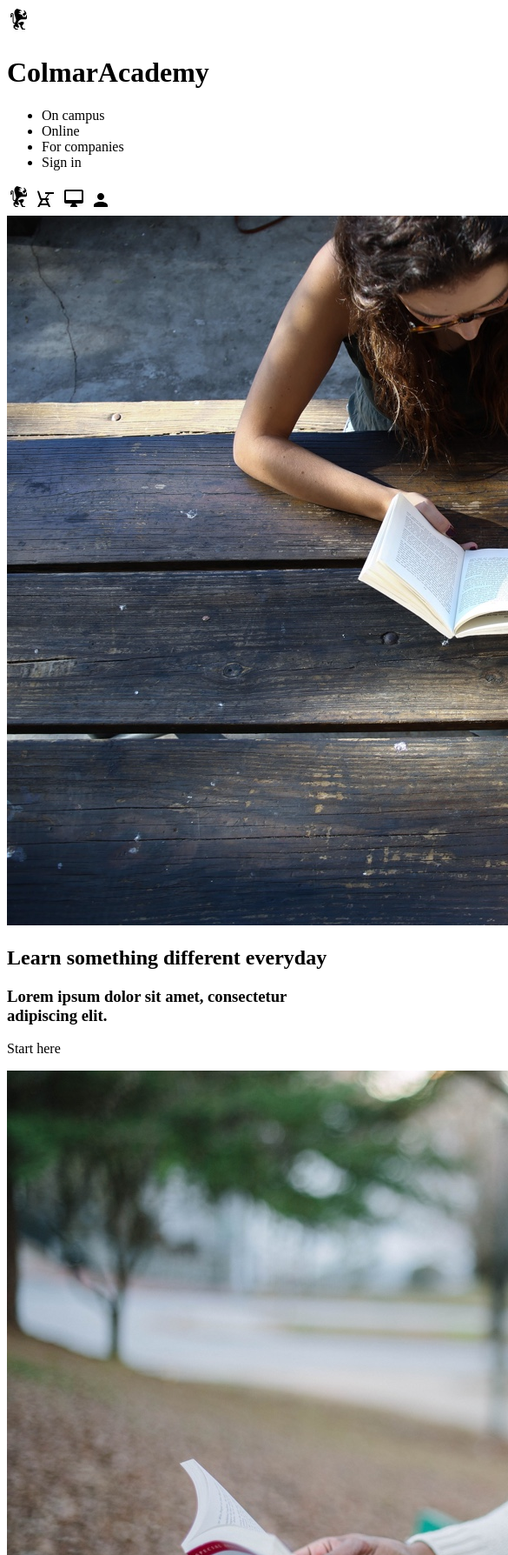
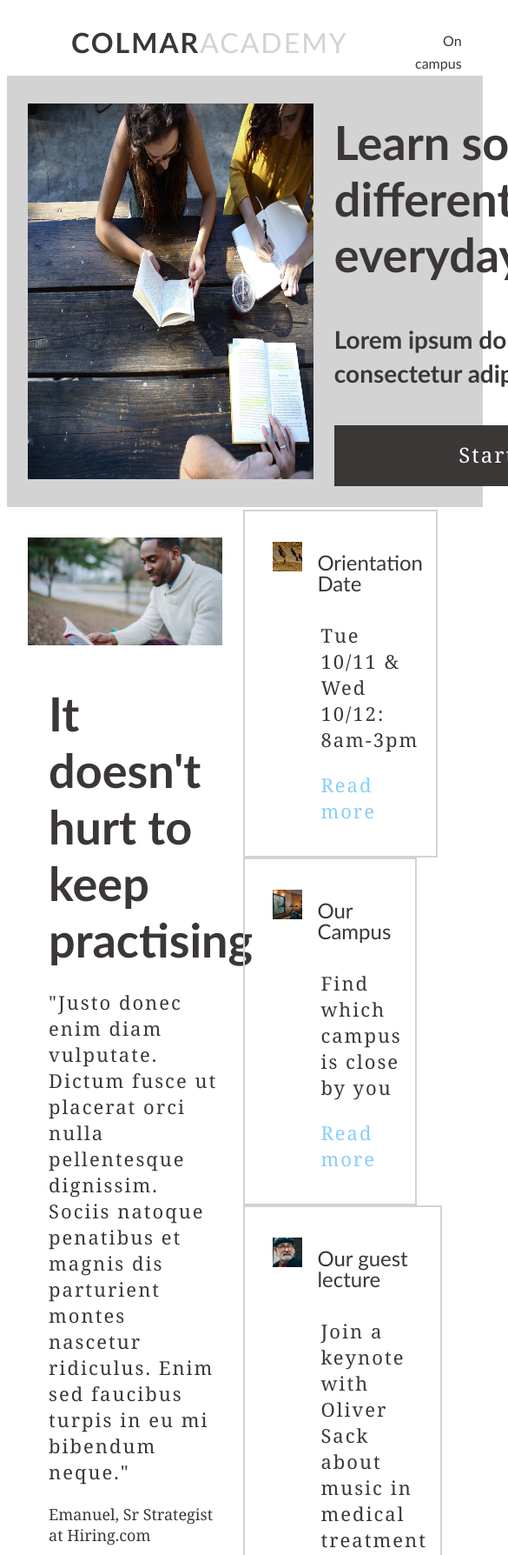
Before and after one commit to agrilo1028/colmar, a plain HTML site: page index.html in a window 390 px wide. Shown: the top 1788 px of the page at 87% size, 585 px wide, since content can reach past the window. Drawn offline with Linux system fonts and the light colour scheme.

Commit message:
header and sec 1 and 2 done

```diff
--- a/css/style.css
+++ b/css/style.css
@@ -0,0 +1,172 @@
+html {
+    font-family: "Trebuchet MS";
+    color: rgb(59, 55, 55);
+}
+
+.mobile {
+    visibility: hidden;
+    display: none;
+}
+
+img .mobile {
+    display: none;
+    visibility: hidden;
+}
+
+header {
+    height: 64px;
+    width: 100%;
+    padding: 0 24px;
+    padding-bottom: 15px;
+}
+
+#logo-d {
+    width: 50px;
+}
+
+h1 {
+    text-transform: uppercase;
+    letter-spacing: 2px;
+}
+
+.h1 {
+    font-weight: 200;
+    color: lightgrey;
+}
+
+.desktop {
+    display: inline-flex;
+    width: 100%;
+}
+
+.flex {
+    display: inline-flex;
+}
+
+li {
+    display: inline-flex;
+    margin-left: 16px;
+    line-height: 1.6;
+    padding-top: 10px;
+    text-align: right;
+    margin-right: 0;
+}
+
+.first {
+    background-color: lightgrey;
+    display: inline-flex;
+}
+
+.first img {
+    padding: 32px 24px;
+    width: 60%;
+}
+
+h2 {
+    font-weight: 800;
+    font-size: 54px;
+    line-height: 1.2;
+}
+
+.first-text {
+    width: 500px;
+    margin: auto auto;
+}
+
+h3 {
+    font-size: 28px;
+    line-height: 1.4;
+}
+
+.button {
+    color:white;
+    background: rgb(59, 55, 55);
+    width: 420px;
+    font-size: 24px;
+    padding: 20px auto;
+    text-align: center;
+    height: 70px;
+    margin-top: 40px;
+    font-weight: lighter;
+    line-height: 2.8;
+}
+
+.second {
+    display: flex;
+    width: 100%;
+}
+
+.left .side, .left .sidegray {
+    display: inline-flex;
+    padding-left: 16px;
+}
+
+#left {
+    width: 100%;
+}
+
+#left-left {
+    width: 60%;
+    padding: 32px 24px;
+}
+
+.left h2, .left p {
+    padding-left: 24px;
+    /* width: 100%; */
+}
+
+.left h2 {
+    margin-bottom: 24px;
+}
+
+p {
+    font-size: 22px;
+    font-weight: 1.2;
+    letter-spacing: 2px;
+    font-family: Georgia;
+}
+
+.sign {
+    font-size: 18px;
+    letter-spacing: 0;
+}
+
+#left-right {
+    width: 40%;
+}
+
+#left-right img {
+    width: 105%;
+    margin: 0;
+    height: auto;
+    padding: 35px 16px;
+    /* border: 2px solid black; */
+}
+
+.side, .sidegray {
+    border: 2px solid lightgray;
+    display: flex;
+    justify-content: center;
+    flex-direction: row;
+
+}
+
+.text {
+    width: 130%;
+    padding: 15px;
+}
+
+.RM {
+    color: lightskyblue;
+}
+
+#left-right h4 {
+    margin-left: 20px;
+    font-size: 24px;
+    font-weight: 500;
+    line-height: 1;
+}
+
+video {
+    width: 60%;
+}
--- a/index.html
+++ b/index.html
@@ -7,14 +7,18 @@
     <body>
         <header>
             <div class="desktop">
+                <div class="flex">
                     <img id="logo-d" src="images/ic-logo.svg" atl="lion logo">
                     <h1>Colmar<span class="h1">Academy</span></h1>
+                </div>
+                <div class="ul">
                     <ul>
                         <li>On campus</li>
                         <li>Online</li>
                         <li>For companies</li>
                         <li>Sign in</li>
                     </ul>
+                </div>
             </div>
             <div class="mobile">
                 <img id="logo" src="images/ic-logo.svg" alt="lion logo" />
@@ -28,7 +32,7 @@
         <!-- 1st setion  -->
         <div class="first">
             <img src="images/banner.jpg" alt="ladies studying outside" />
-            <div class="first=text">
+            <div class="first-text">
                 <h2>Learn something different everyday</h2>
                 <h3>Lorem ipsum dolor sit amet, consectetur adipiscing elit.</h3>
                 <p class="button">Start here</p>
@@ -36,34 +40,46 @@
         </div>
 
         <!-- 2nd section -->
-        <div>
-            <div class="left">
-                <img src="images/information-main.jpg" alt="gentleman reading" />
+        <div class="second">
+            <div class="left" id="left-left">
+                <img id="left" src="images/information-main.jpg" alt="gentleman reading" />
                 <h2>It doesn't hurt to keep practising</h2>
-                <p>Justo donec enim diam vulputate. Dictum fusce ut placerat orci nulla pellentesque dignissim. Sociis natoque penatibus et magnis dis parturient montes nascetur ridiculus. Enim sed faucibus turpis in eu mi bibendum neque. Phasellus egestas tellus rutrum tellus pellentesque eu tincidunt. Non blandit massa enim nec dui nunc mattis enim ut.</p>
+                <p>"Justo donec enim diam vulputate. Dictum fusce ut placerat orci nulla pellentesque dignissim. Sociis natoque penatibus et magnis dis parturient montes nascetur ridiculus. Enim sed faucibus turpis in eu mi bibendum neque."</p>
                 <p class="sign">Emanuel, Sr Strategist at Hiring.com</p>
             </div>
-            <div class="right">
+            <div class="left" id="left-right">
                 <div class="side">
+                    <div class="image">
                     <img src="images/information-orientation.jpg" />
                     <img class="mobile" src="images/information-orientation-mobile.jpg" />
+                    </div>
+                    <div class="text">
                     <h4>Orientation Date</h4>
                     <p>Tue 10/11 & Wed 10/12: 8am-3pm</p>
                     <p class="RM">Read more</p>
                     </div>
+                </div>
                 <div class="side">
+                    <div class="image">
                     <img src="images/information-campus.jpg" />
                     <img src="images/information-campus-mobile.jpg" class="mobile" />
+                    </div>
+                    <div class="text">
                     <h4>Our Campus</h4>
                     <p>Find which campus is close by you</p>
                     <p class="RM">Read more</p>
                     </div>
+                </div>
                 <div class="sidegray">
+                    <div class="image">
                     <img src="images/information-guest-lecture.jpg" />
-                    <img src="images/information-guest-lecture-mobile.jpg" classs="mobile" />
+                    <img src="images/information-guest-lecture-mobile.jpg" class="mobile" />
+                    </div>
+                    <div class="text">
                     <h4>Our guest lecture</h4>
-                    <p>Join a keynote with Oliver Sack about music in medical treatment</p>
+                    <p>Join a keynote with Oliver Sack   about music in medical treatment</p>
                     <p class="RM">Read more</p>
+                    </div>
                 </div>
             </div>
         </div>
@@ -121,7 +137,7 @@
             <div class=video-left>
                 <video src="videos/thesis.mp4" muted autoplay controls></video>
                 <h4>Reimagine Urban</h4>
-                <p>Justo donec enim diam vulputate. Dictum fusce ut placerat orci nulla pellentesque dignissim. Sociis natoque penatibus et magnis dis parturient montes nascetur ridiculus. Enim sed faucibus turpis in eu mi bibendum neque. Phasellus egestas tellus rutrum tellus pellentesque eu tincidunt. Non blandit massa enim nec dui nunc mattis enim ut.</p>
+                <p>Justo donec enim diam vulputate. Dictum fusce ut placerat orci nulla pellentesque dignissim.</p>
             </div>
             <div class="last-right">
                 <div class="square">
```
Lines whose indentation alone changed are shown as unchanged.
